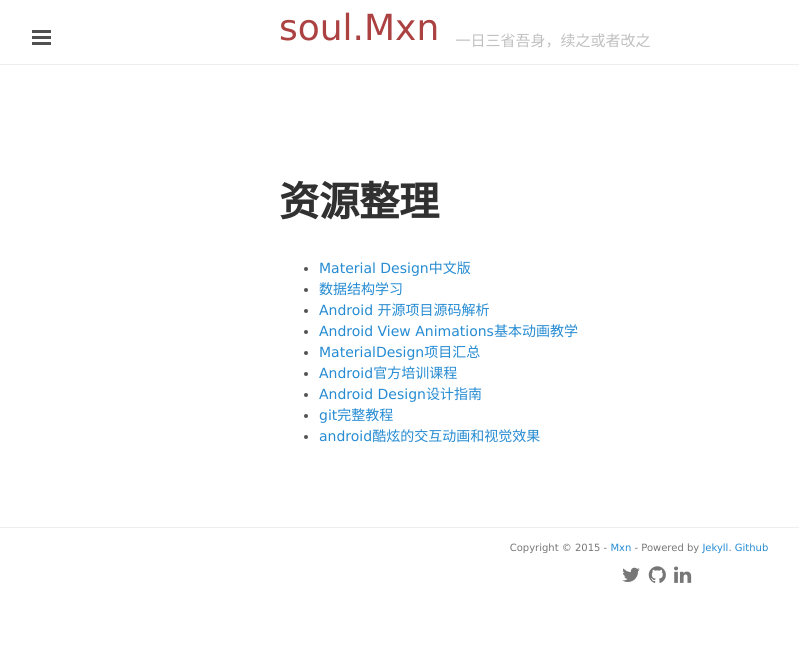
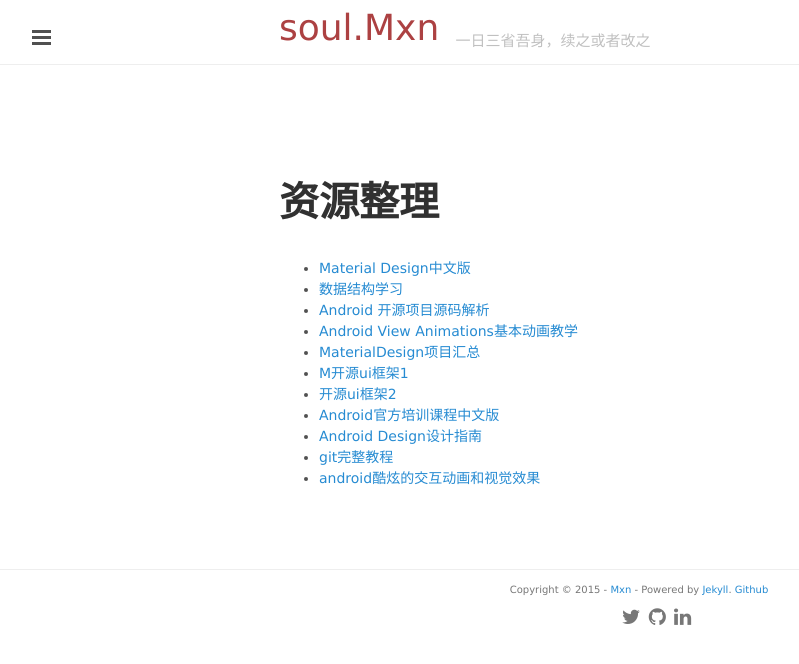
Before and after one commit to mxn21/mxn21.github.io, a Jekyll site: the page built from works.html, in a window 1280 px wide. Shown: the top 664 px of the page, without its empty margins (1-800 px from the left). Built offline with Jekyll 4.4.1, drawn with Linux system fonts in a browser that asks for light colours; Markdown is read by kramdown in place of the engine named in the settings.

Commit message:
Update works.html

```diff
--- a/works.html
+++ b/works.html
@@ -14,7 +14,11 @@
 
 	<li><a href="https://github.com/lightSky/Awesome-MaterialDesign" target="_black">MaterialDesign项目汇总</a></li>
 
-	<li><a href="http://hukai.me/android-training-course-in-chinese/index.html" target="_black">Android官方培训课程</a></li>
+	<li><a href="http://blog.daimajia.com/android-library-collection/" target="_black">M开源ui框架1</a></li>
+
+	<li><a href="https://github.com/wasabeef/awesome-android-ui" target="_black">开源ui框架2</a></li>
+
+	<li><a href="http://hukai.me/android-training-course-in-chinese/index.html" target="_black">Android官方培训课程中文版</a></li>
 
 	<li><a href="http://adchs.github.io/get-started/ui-overview.html" target="_black">Android Design设计指南</a></li>
 
```
